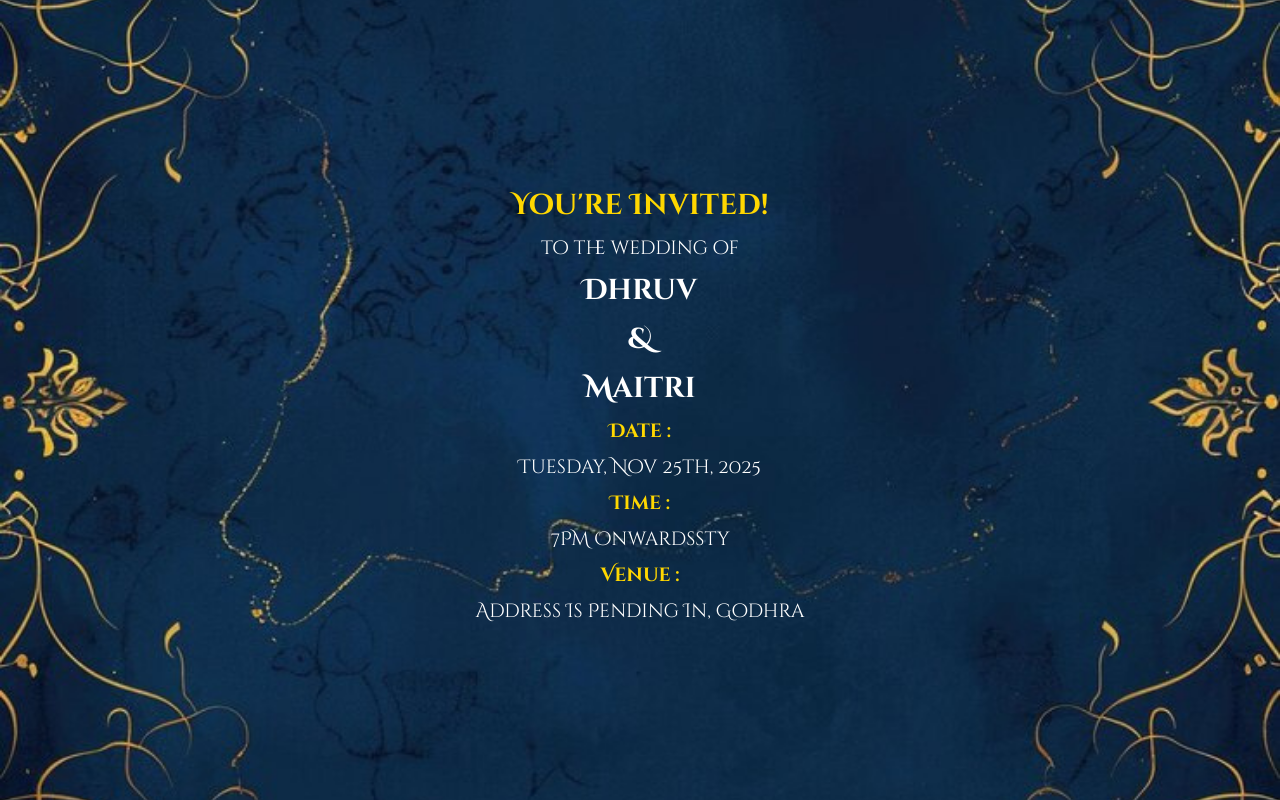
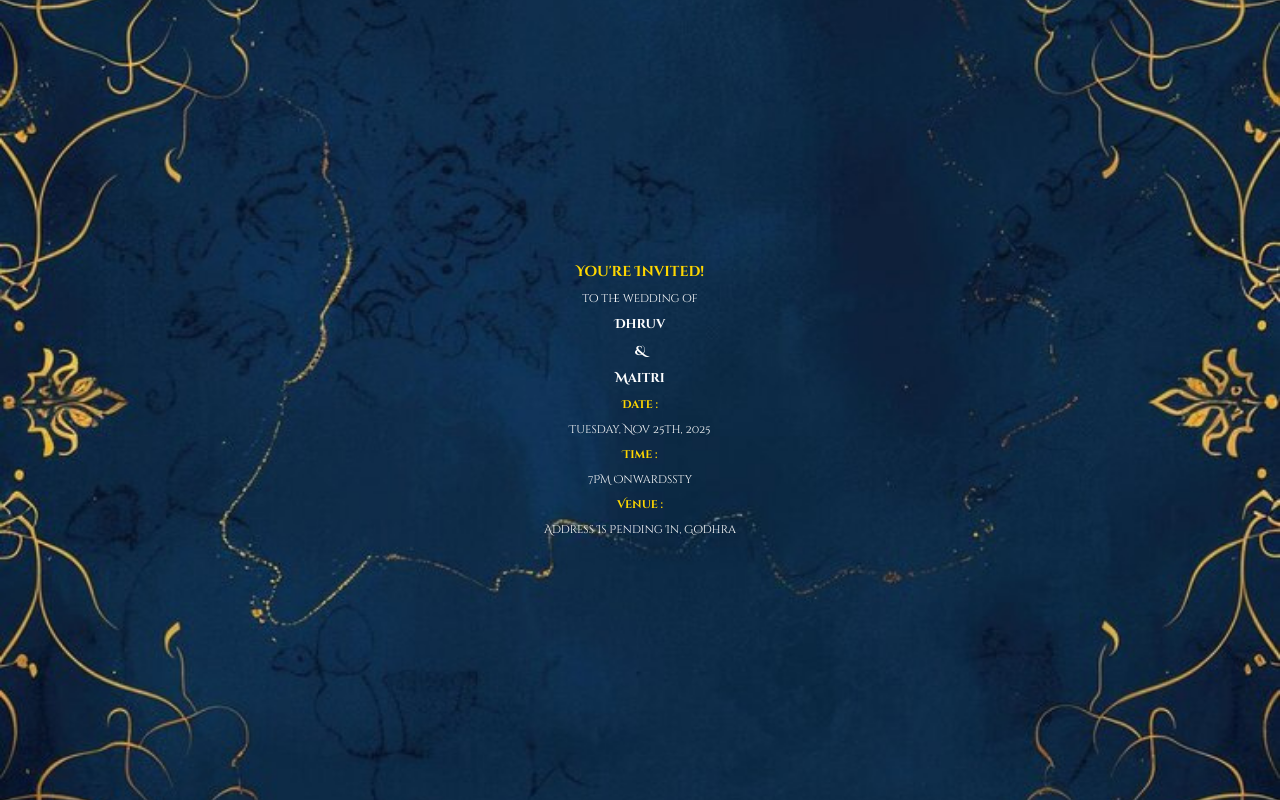
Before and after one commit to mannkachhiya/invitations, a plain HTML site: page index.html in a window 1280 px wide. Drawn offline with Linux system fonts and the light colour scheme.

Commit message:
Update index.html

```diff
--- a/index.html
+++ b/index.html
@@ -28,31 +28,31 @@
     }
 
     .invitation h1 {
-      font-size: 1.8em;
+      font-size: 0.9em;
       color: #FFD700;
       margin-bottom: 10px;
     }
 
     .invitation h2 {
-      font-size: 1.8em;
+      font-size: 0.8em;
       margin: 10px 0;
       color: #ffffff;
     }
 
     .invitation p {
-      font-size: 1.2em;
+      font-size: 0.7em;
       margin: 10px 0;
     }
 
     .name {
-      font-size: 1.4em;
+      font-size: 0.8em;
       font-weight: bold;
       color: #ffdf80;
       margin-top: 20px;
     }
 
     .title {
-      font-size: 1.4em;
+      font-size: 0.7em;
       font-weight: bold;
       color: #FFD700;
       margin-top: 20px;
```
